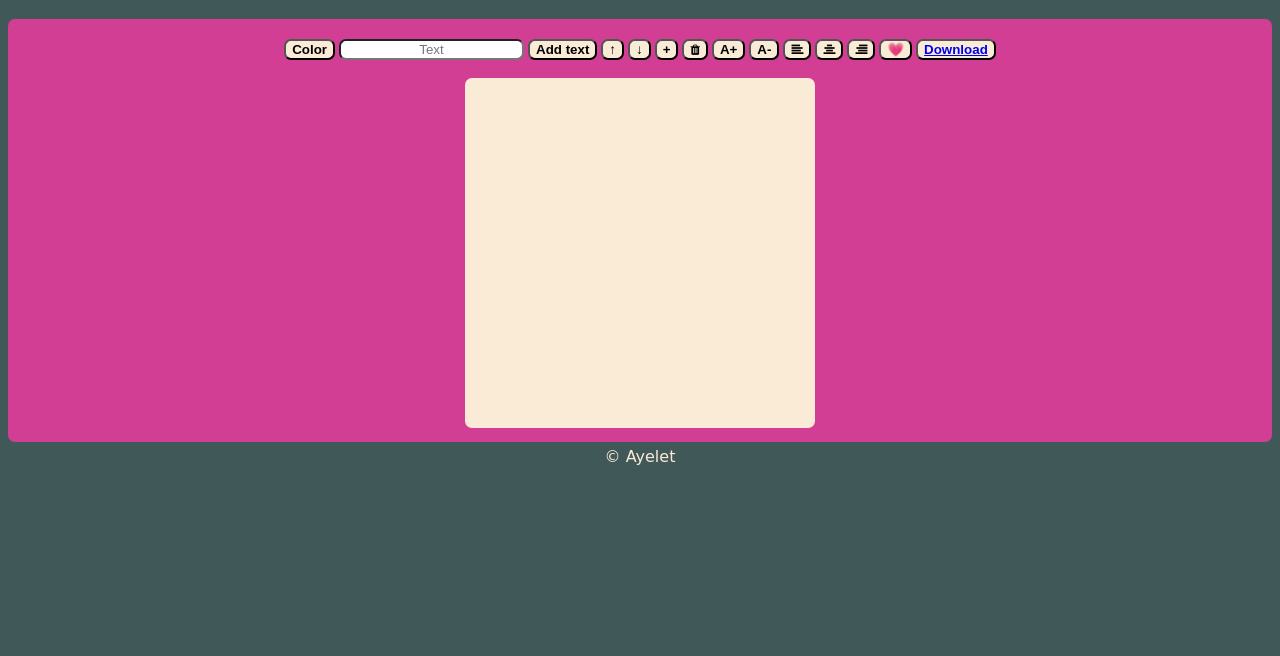
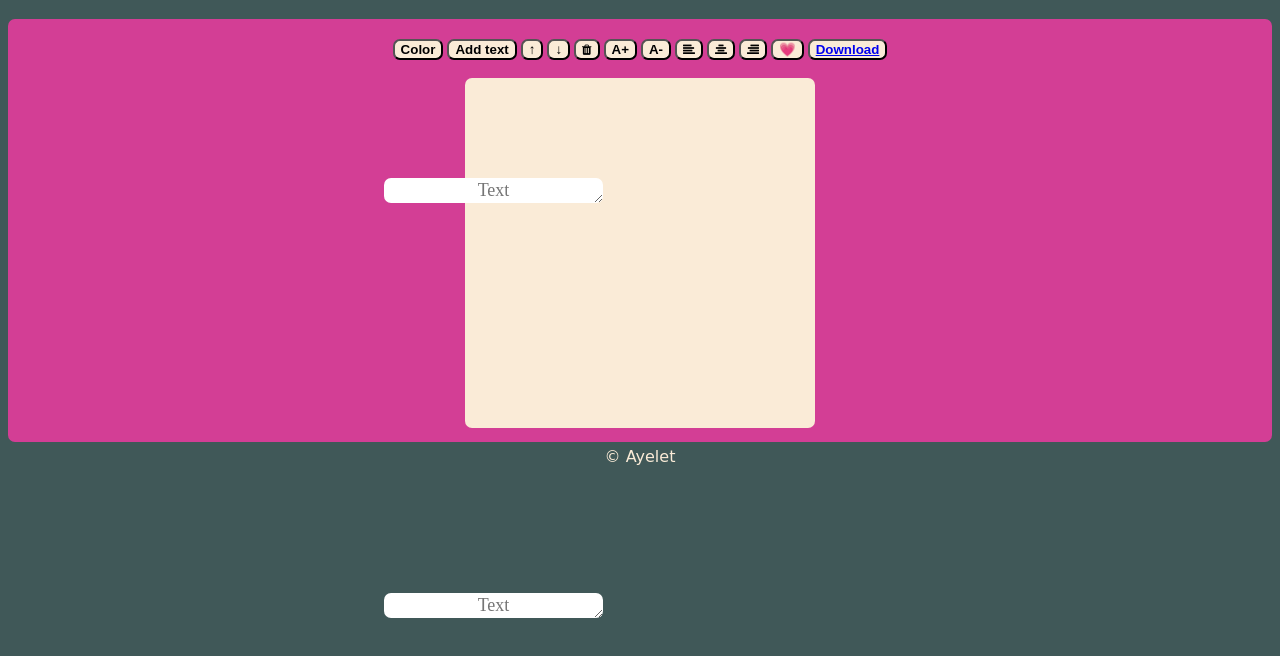
Before and after one commit to ayeletDayan/Meme-Generator, a plain HTML site: page index.html in a window 1280 px wide. Both pictures are taken after a click on the picture 140 px from the left and 180 px from the top of the page. Shown: the part 62-718 px from the top of the page. Drawn offline with Linux system fonts and the light colour scheme.

Commit message:
2nd version

```diff
--- a/css/style.css
+++ b/css/style.css
@@ -16,6 +16,22 @@ h1 {
 button {
     background-color: antiquewhite;
     font-weight: bold;
+}
+
+.textarea1 {
+    display: flex;
+    font-family: cursive;
+    height: 25px;
+    position: fixed;
+    left: 30%;
+    top: 30%;
+}
+.textarea2 {
+    font-family: cursive;
+    height: 25px;
+    position: fixed;
+    left: 30%;
+    bottom: 15%;
 }
 
 .gallery {
--- a/index.html
+++ b/index.html
@@ -16,12 +16,13 @@
     <div class="canvas-btns-container">
         <button onclick="toggleClrInput()" class="set-color-btn">Color</button>
         <input type="color" class="clr-input" hidden onchange="setColor(this.value)">
-        <input class="text" data-trans="text" placeholder="Text"/>
-        <!-- <textarea class="textarea" style="border: hidden; font-family: Ariel; font-size: large;" placeholder="Text"></textarea> -->
+        <!-- <input class="text" data-trans="text" placeholder="Text"/> -->
+        <textarea class="textarea1" style="border: hidden; font-family: Ariel; font-size: large;" placeholder="Text"></textarea>
+        <textarea class="textarea2" style="border: hidden; font-family: Ariel; font-size: large;" placeholder="Text"></textarea>
         <button onclick="setText()">Add text</button>
         <button onclick="up()">↑</button>
         <button onclick="down()">↓</button>
-        <button onclick="addText()">+</button>
+        <!-- <button onclick="addText()">+</button>         -->
         <button onclick="clearCanvas()"><i style="font-size:12px" class="fa">&#xf1f8;</i></button>
         <button onclick="textBig()">A+</button>
         <button onclick="textSmall()">A-</button>
--- a/js/service.js
+++ b/js/service.js
@@ -27,8 +27,8 @@ function draw(event) {
 
 function setText() {
 
-  // const elGetText = document.querySelector('textarea.text');
-  const elGetText = document.querySelector('input.text');
+  const elGetText = document.querySelector('textarea.text');
+  // const elGetText = document.querySelector('input.text');
   const text = elGetText.value;
   var c = document.getElementById("my-canvas");
   var ctx = c.getContext("2d");
```
